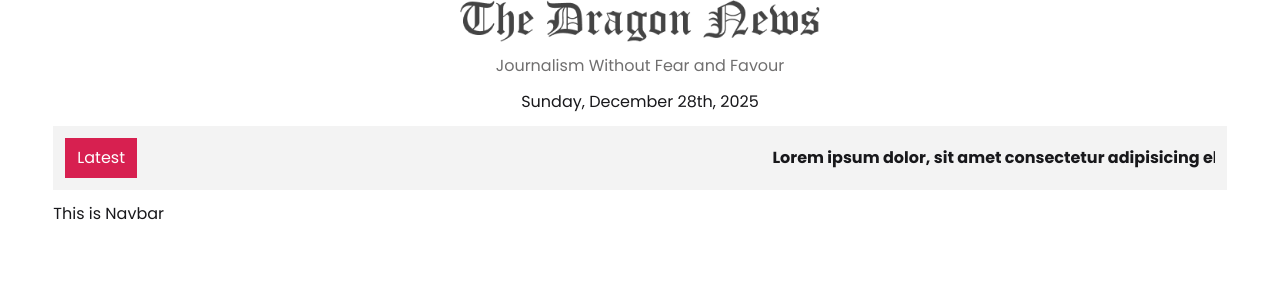
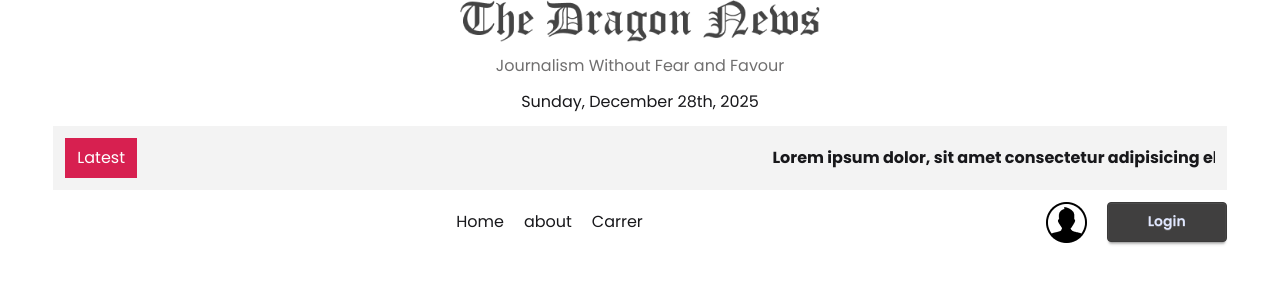
Before and after one commit to faiji31/The_Dragon_News, a React (Vite) app: page / in a window 1280 px wide. Shown: the top 300 px of the page. Built offline with nearby package versions, Linux system fonts and the light colour scheme.

Commit message:
2nd commit

```diff
--- a/src/components/Nvabar/Navbar.jsx
+++ b/src/components/Nvabar/Navbar.jsx
@@ -1,11 +1,23 @@
-import React from 'react';
+import React from "react";
+import { NavLink } from "react-router";
+import User from "../../assets/user.png"
 
 const Navbar = () => {
-      return (
-            <div>
-                  This is Navbar
-            </div>
-      );
+  return (
+
+    <div className="flex justify-between items-center">
+      <div className=""></div>
+      <div className="flex gap-5">
+        <NavLink to="/">Home</NavLink>
+        <NavLink to="/about">about</NavLink>
+        <NavLink to="/carrer">Carrer</NavLink>
+      </div>
+      <div className="flex gap-5">
+            <img src={User} alt="" />
+            <button className="btn btn-primary px-10">Login</button>
+      </div>
+    </div>
+  );
 };
 
 export default Navbar;
```
